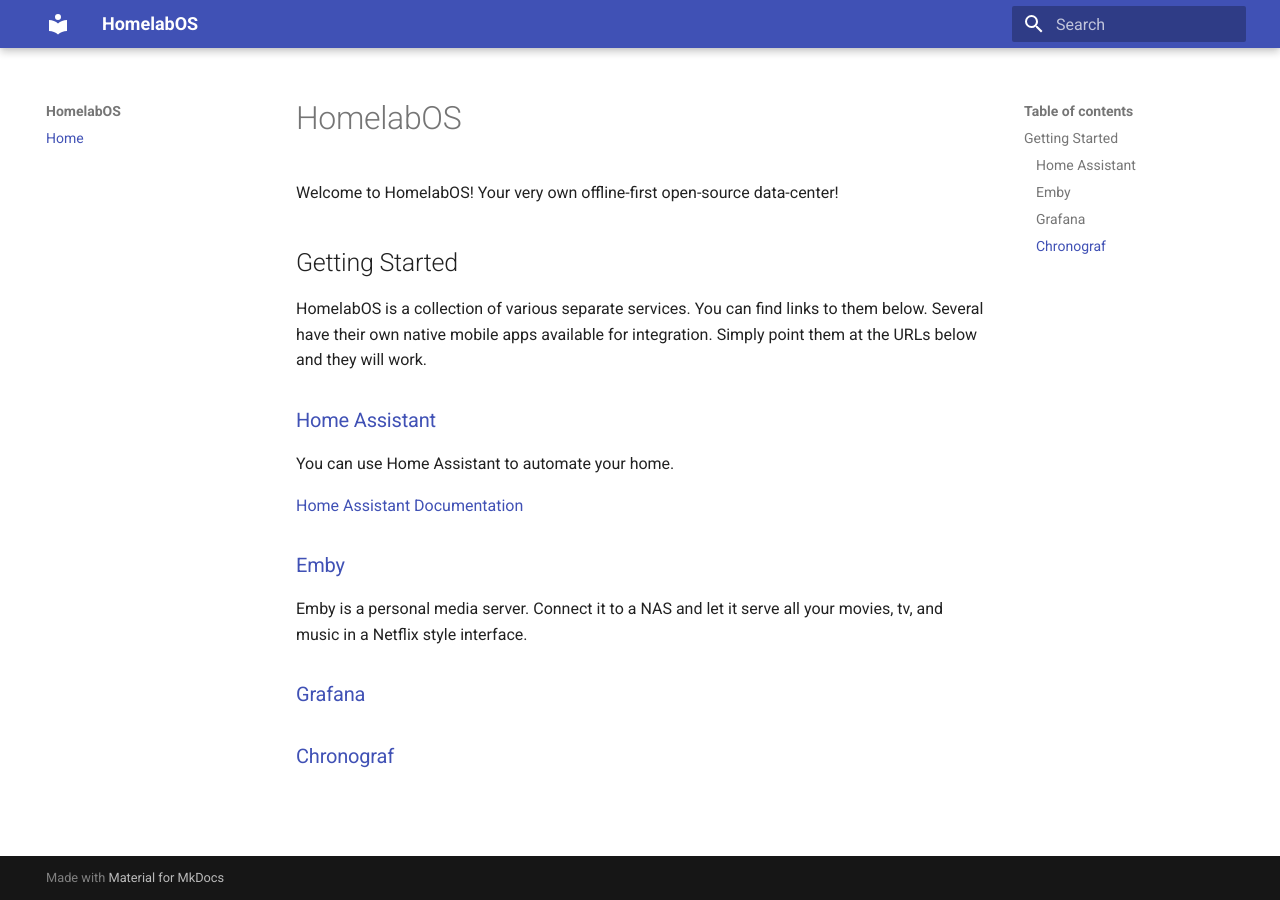
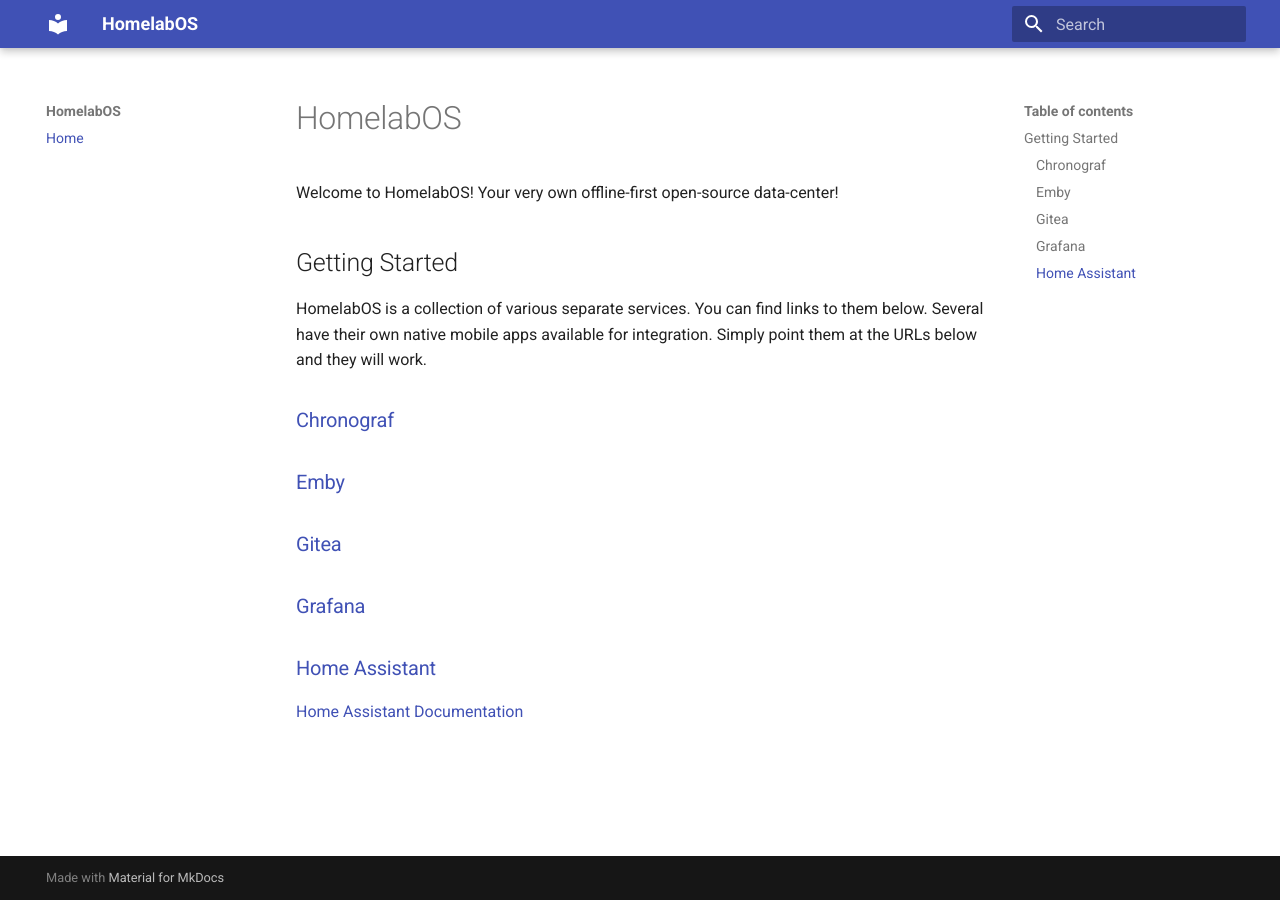
Before and after one commit to homelabos/homelabos, an MkDocs documentation site: the page built from docs/index.md, in a window 1280 px wide. Built offline with MkDocs 1.6.1 and Material for MkDocs 9.7.7, drawn with Linux system fonts in a browser that asks for light colours; old or Windows-style settings are respelled for this version of MkDocs.

```diff
--- a/docs/index.md
+++ b/docs/index.md
@@ -6,16 +6,14 @@ Welcome to HomelabOS! Your very own offline-first open-source data-center!
 
 HomelabOS is a collection of various separate services. You can find links to them below. Several have their own native mobile apps available for integration. Simply point them at the URLs below and they will work.
 
-### [Home Assistant](http://homeassistant.{{ domain }}/)
-
-You can use Home Assistant to automate your home.
-
-[Home Assistant Documentation](https://www.home-assistant.io/docs/)
+### [Chronograf](http://chronograf.{{ domain }}/)
 
 ### [Emby](http://emby.{{ domain }}/)
 
-Emby is a personal media server. Connect it to a NAS and let it serve all your movies, tv, and music in a Netflix style interface.
+### [Gitea](http://git.{{ domain }}/)
 
 ### [Grafana](http://grafana.{{ domain }}/)
 
-### [Chronograf](http://chronograf.{{ domain }}/)
+### [Home Assistant](http://homeassistant.{{ domain }}/)
+
+[Home Assistant Documentation](https://www.home-assistant.io/docs/)
```
Also changed, not shown: README.md (+12 -9 lines), 5 other files.
